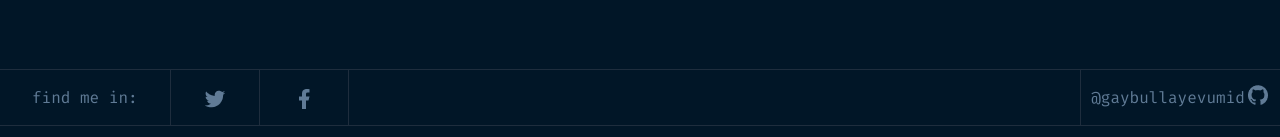
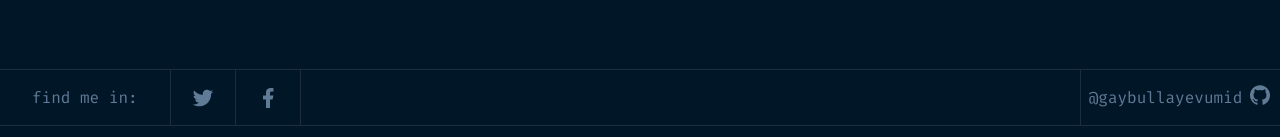
Before and after one commit to gaybullayevumid/djangoTelegramBot, a React (Vite) app: page / in a window 1280 px wide. Shown: the part 660-797 px from the top of the page. Built offline with nearby package versions, Linux system fonts and the light colour scheme.

Commit message:
init: app

```diff
--- a/src/components/Footer/Footer.css
+++ b/src/components/Footer/Footer.css
@@ -17,10 +17,25 @@
     padding: 17px 32px;
     border-right: 1px solid #1E2D3D;
     height: 55px;
+    position: relative;
+}
+
+.footer ul li a{
+    width: 100%;
+    height: 100%;
+    color: #607B96;
+    position: absolute;
+    padding: 17px 32px;
+    top: 0;
+    left: 0;
+    display: flex;
+    justify-content: center;
+    align-items: center;
 }
 
 .footer .github{
     display: flex;
+    gap: 5px;
     align-items: center;
     justify-content: center;
     position: absolute;
```
